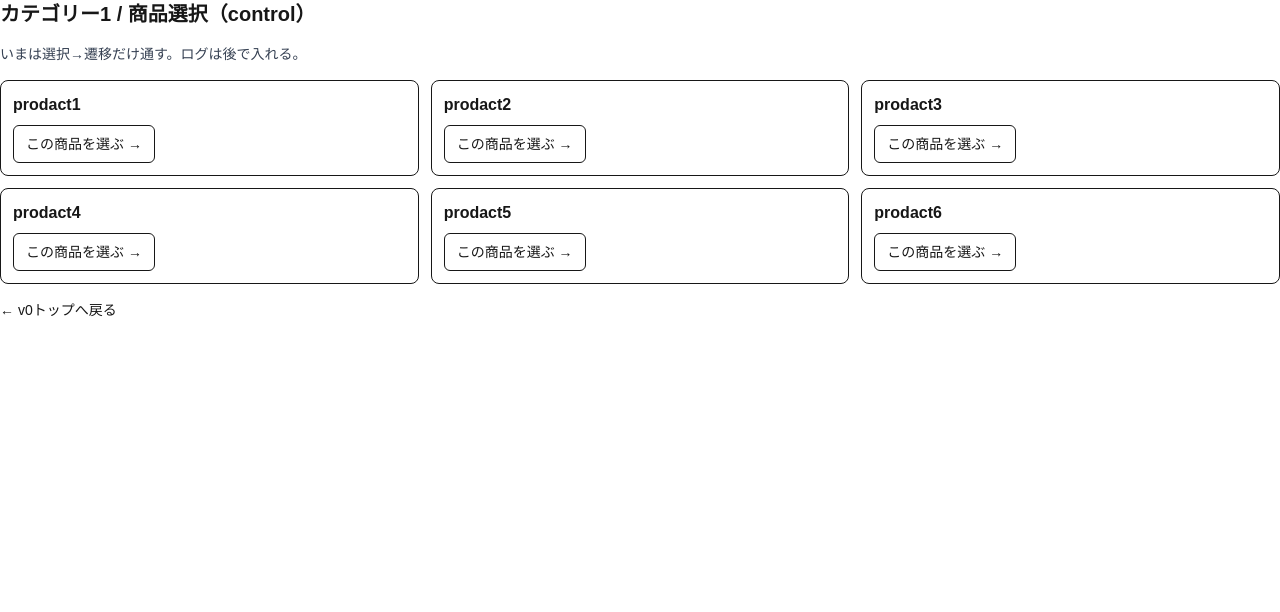
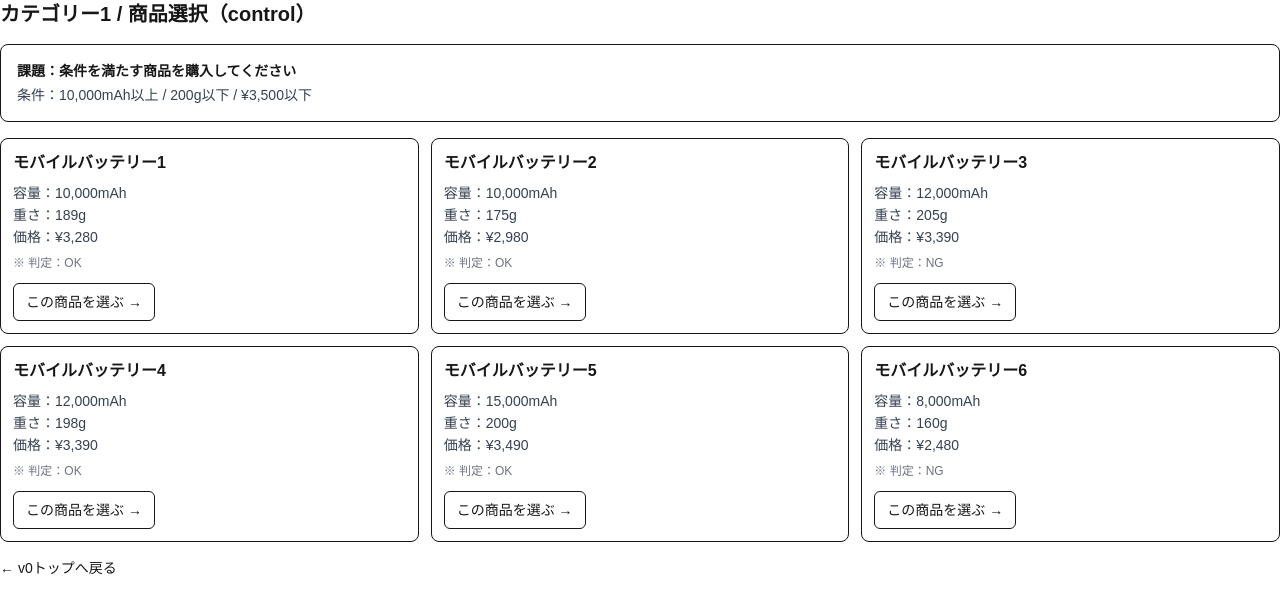
Before and after one commit to shionnet-f/DP-proto, a Next.js app: page /proto/v0/c1/products in a window 1280 px wide. Shown: the top 612 px of the page. Built offline with nearby package versions, Linux system fonts and the light colour scheme.

Commit message:
feat: 商品ページの大枠レイアウトと条件判定のデバッグ表示を追加

```diff
--- a/src/app/proto/v0/c1/products/page.tsx
+++ b/src/app/proto/v0/c1/products/page.tsx
@@ -5,41 +5,155 @@ type Props = {
     searchParams?: Promise<{ variant?: string }>;
 };
 
-const demoProducts = [
-    { id: "p1", name: "prodact1" },
-    { id: "p2", name: "prodact2" },
-    { id: "p3", name: "prodact3" },
-    { id: "p4", name: "prodact4" },
-    { id: "p5", name: "prodact5" },
-    { id: "p6", name: "prodact6" },
+type Product = {
+    id: string;
+    name: string;
+    capacityMah: number;
+    weightG: number;
+    priceYen: number;
+    note: string;
+    isTarget?: boolean;
+    isConditionOk: boolean;
+};
+
+const CONDITION = {
+    minMah: 10000,
+    maxWeightG: 200,
+    maxPriceYen: 3500,
+} as const;
+
+
+export const trial1Products: Product[] = [
+    // --- OK（ターゲット：左上に来るよう先頭） ---
+    {
+        id: "p1",
+        name: "モバイルバッテリー1",
+        capacityMah: 10000,
+        weightG: 189,
+        priceYen: 3280,
+        note: "バランス型。通学・外出向き。",
+        isTarget: true,
+        isConditionOk: true,
+    },
+    {
+        id: "p2",
+        name: "モバイルバッテリー2",
+        capacityMah: 10000,
+        weightG: 175,
+        priceYen: 2980,
+        note: "軽量寄りで持ち運び重視。",
+        isConditionOk: true,
+    },
+    {
+        id: "p3",
+        name: "モバイルバッテリー3",
+        capacityMah: 12000,
+        weightG: 205, // ❌重さNG
+        priceYen: 3390,
+        note: "容量は良いが少し重い。",
+        isConditionOk: false,
+    },
+    {
+        id: "p4",
+        name: "モバイルバッテリー4",
+        capacityMah: 12000,
+        weightG: 198,
+        priceYen: 3390,
+        note: "容量多めの定番。ギリギリ軽い。",
+        isConditionOk: true,
+    },
+    {
+        id: "p5",
+        name: "モバイルバッテリー5",
+        capacityMah: 15000,
+        weightG: 200, // 上限ちょうど
+        priceYen: 3490, // 上限未満
+        note: "容量重視だが条件内。",
+        isConditionOk: true,
+    },
+    {
+        id: "p6",
+        name: "モバイルバッテリー6",
+        capacityMah: 8000, // ❌容量NG
+        weightG: 160,
+        priceYen: 2480,
+        note: "安いが容量不足。",
+        isConditionOk: false,
+    },
 ];
+
+function isConditionOk(p: Product) {
+    return (
+        p.capacityMah >= CONDITION.minMah &&
+        p.weightG <= CONDITION.maxWeightG &&
+        p.priceYen <= CONDITION.maxPriceYen
+    );
+}
 
 export default async function ProtoV0C1ProductsPage({ searchParams }: Props) {
     const sp = (await searchParams) ?? {};
     const variant = sp.variant === "dp" ? "dp" : "control";
+    const isDP = variant === "dp";
 
     return (
         <div className="space-y-4">
             <h1 className="text-xl font-bold">カテゴリー1 / 商品選択（{variant}）</h1>
 
-            <p className="text-sm text-gray-700">
-                いまは選択→遷移だけ通す。ログは後で入れる。
-            </p>
+            {/* 課題指示（一覧で条件を明示） */}
+            <div className="rounded-lg border p-4 text-sm space-y-1">
+                <div className="font-semibold">課題：条件を満たす商品を購入してください</div>
+                <div className="text-gray-700">
+                    条件：{CONDITION.minMah.toLocaleString()}mAh以上 /{" "}
+                    {CONDITION.maxWeightG}g以下 / ¥{CONDITION.maxPriceYen.toLocaleString()}
+                    以下
+                </div>
+            </div>
 
             <div className="grid grid-cols-3 gap-3">
-                {demoProducts.map((p) => (
-                    <div key={p.id} className="rounded-lg border p-3">
+                {trial1Products.map((p) => {
+                    const ok = isConditionOk(p);
+                    const isFeatured = isDP && p.isTarget;
+
+                    return (
+                        <div
+                            key={p.id}
+                            className={[
+                                "rounded-lg border p-3",
+                                isFeatured ? "border-2 shadow-md" : "",
+                            ].join(" ")}
+                        >
+                            <div className="flex items-start justify-between gap-2">
                                 <div className="font-semibold">{p.name}</div>
-                        <div className="mt-2">
+                                {isFeatured && (
+                                    <span className="rounded-full border px-2 py-0.5 text-xs">
+                                        おすすめ
+                                    </span>
+                                )}
+                            </div>
+
+                            {/* 一覧カードに容量/重さ/価格を全表示（省略DPと混ざらない） */}
+                            <div className="mt-2 text-sm text-gray-700 space-y-0.5">
+                                <div>容量：{p.capacityMah.toLocaleString()}mAh</div>
+                                <div>重さ：{p.weightG}g</div>
+                                <div>価格：¥{p.priceYen.toLocaleString()}</div>
+                            </div>
+
+                            {/* デバック */}
+                            <div className="mt-2 text-xs text-gray-500">
+                                ※ 判定：{ok ? "OK" : "NG"}
+                            </div>
+
+                            <div className="mt-3">
                                 <Link
-                                href={`/proto/v0/c1/shipping?variant=${variant}&productId=${p.id}`}
+                                    href={`/proto/v0/c1/shipping?variant=${variant}&productId=${p.id}&productPrice=${p.priceYen}`}
                                     className="inline-block rounded-md border px-3 py-2 text-sm hover:bg-gray-50"
                                 >
                                     この商品を選ぶ →
                                 </Link>
                             </div>
                         </div>
-                ))}
+                    );
+                })}
             </div>
 
             <div className="text-sm">
@@ -47,7 +161,6 @@ export default async function ProtoV0C1ProductsPage({ searchParams }: Props) {
                     ← v0トップへ戻る
                 </Link>
             </div>
-
         </div>
     );
 }
```
Lines whose indentation alone changed are shown as unchanged.
